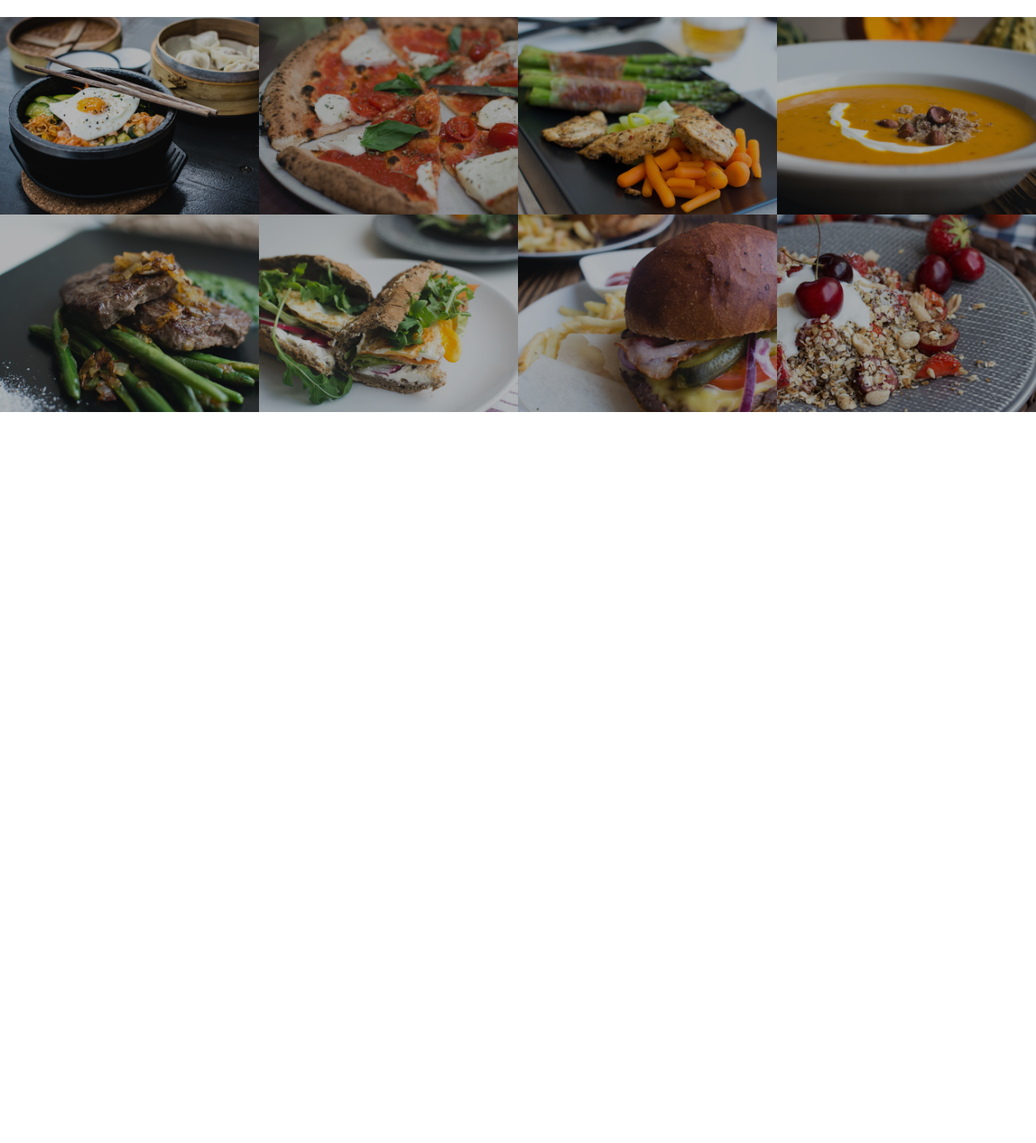
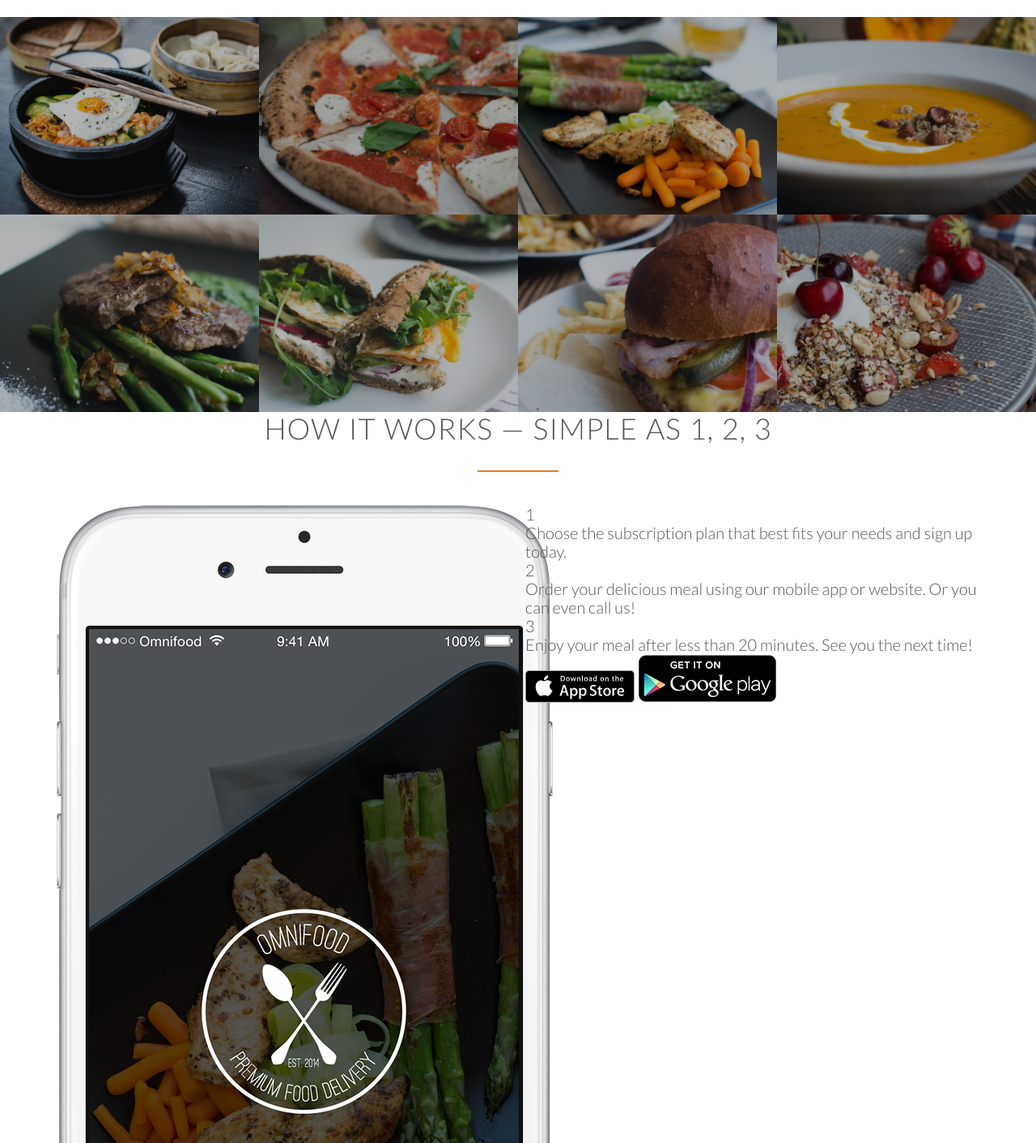
Before and after one commit to Vikas-Gunti/omnifood, a plain HTML site: page index.html in a window 1280 px wide. Shown: the part 1388-2800 px from the top of the page at 81% size. Before the commit the page ends 1897 px from the top, so only its background shows below. Drawn offline with Linux system fonts and the light colour scheme; files whose address does not match are found by name.

Commit message:
Adding how it works section

```diff
--- a/index.html
+++ b/index.html
@@ -123,5 +123,33 @@
     </section>
 
 
+    <section class="section-steps">
+        <div class="row">
+            <h2>How it works &mdash; Simple as 1, 2, 3</h2>
+        </div>
+        <div class="row">
+            <div class="col span-1-of-2">
+                <img src="/resourses/img/app-iPhone.png" alt="Omnifood app on iphone" class="app-screen">
+            </div>
+            <div class="col span-1-of-2">
+                <div class="work-steps">
+                    <div>1</div>
+                    <p>Choose the subscription plan that best fits your needs and sign up today.</p>
+                </div>
+                <div class="work-steps">
+                    <div>2</div>
+                    <p>Order your delicious meal using our mobile app or website. Or you can even call us!</p>
+                 </div>
+                <div class="work-steps">
+                     <div>3</div>
+                    <p>Enjoy your meal after less than 20 minutes. See you the next time!</p>
+                </div>
+                <a href="#" class="btn-app"><img src="/resourses/img/download-app.svg" alt="App store button"></a>
+                <a href="#" class="btn-app"><img src="/resourses/img/download-app-android.png" alt="Play store button"></a>
+            </div>
+        </div>
+    </section>
+
+
 </body>
 </html>
```
Also changed, not shown: resourses/img/app-iPhone.png (added), resourses/img/download-app-android.png (added), resourses/img/download-app.svg (added).
